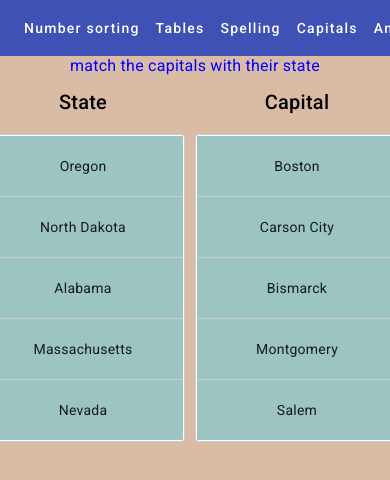
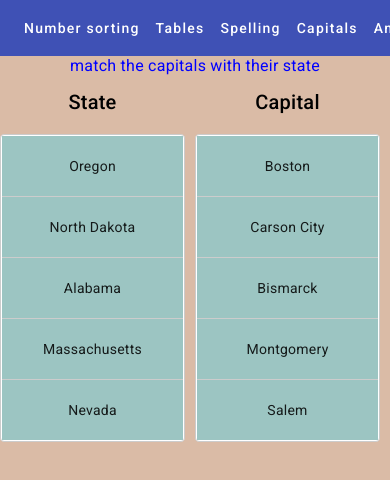
Before and after one commit to kenscoles/sample, an Angular app: page /states in a window 390 px wide. Shown: the top 480 px of the page. Built offline with nearby package versions, Linux system fonts and the light colour scheme.

Commit message:
corrected to fit mobile screen

```diff
--- a/src/app/states/states.component.css
+++ b/src/app/states/states.component.css
@@ -10,7 +10,7 @@
     margin-top: 10px;
 }
 .example-container {
-    width: 250px;
+    width: 200px;
     max-width: 100%;
     margin: 0 10px 10px 0;
     display: inline-block;
@@ -20,7 +20,7 @@
 
   .example-list {
     border: solid 1px #ccc;
-    min-width: 200px;
+    min-width: 100px;
     min-height: 40px;
     background: white;
     border-radius: 4px;
@@ -31,7 +31,7 @@
 
   .example-box {
     padding: 20px 20px;
-    width: auto;
+    width:auto;
     border-bottom: solid 1px #ccc;
     color: rgba(0, 0, 0, 0.87);
     display: flex;
--- a/src/app/states/states.component.html
+++ b/src/app/states/states.component.html
@@ -28,7 +28,7 @@
     </div>
   </div>
   <div class="centre">
-    <button mat-raised-button color="accent" (click)="prepareData()" *ngIf="correctOrder">
+    <button mat-raised-button color="accent" (click)="ngOnInit()" *ngIf="correctOrder">
       Play again
     </button>
     </div>
--- a/src/app/tables/tables.component.css
+++ b/src/app/tables/tables.component.css
@@ -1,5 +1,5 @@
 .example-container {
-    width: 50%;
+    width: 60%;
     margin: auto;
     justify-content: center;
     vertical-align: top;
```
